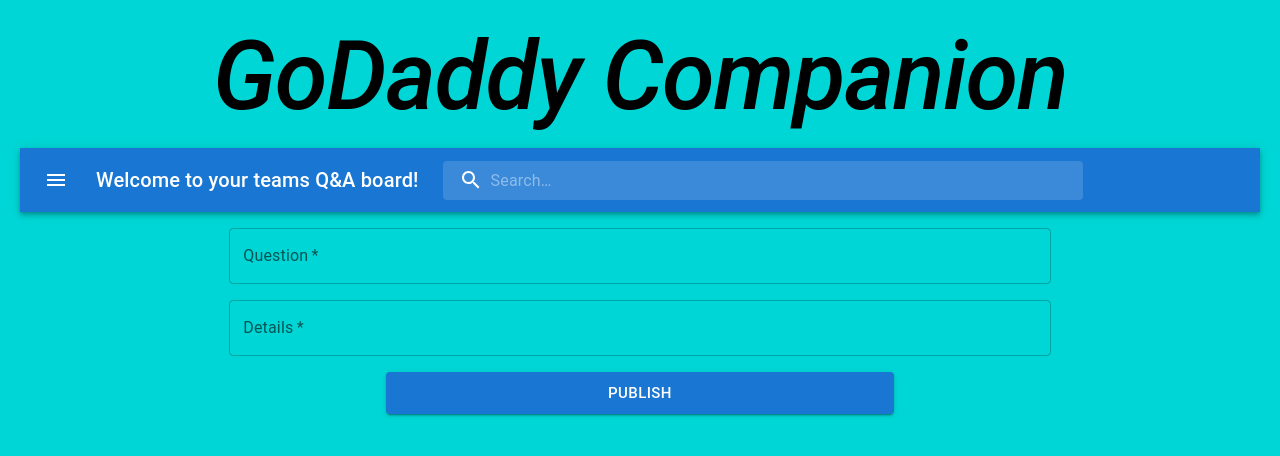
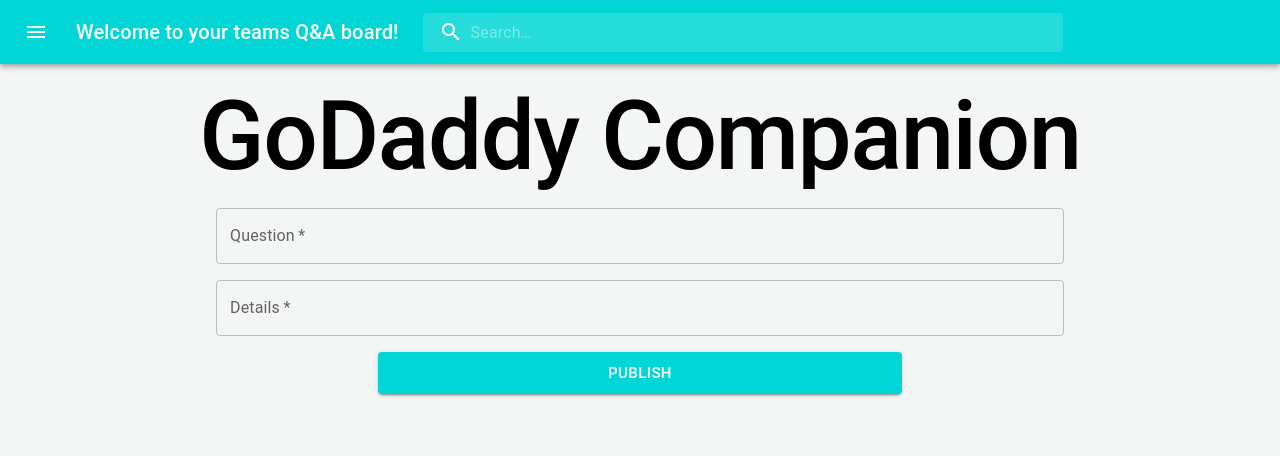
Before and after one commit to FelixRodriguezJr/godaddyproject, a React (Create React App) app: page / in a window 1280 px wide. Shown: the top 456 px of the page. Built offline with nearby package versions, Linux system fonts and the light colour scheme; no server answers; the database is empty.

Commit message:
Styling changes

```diff
--- a/src/App.css
+++ b/src/App.css
@@ -18,7 +18,7 @@
 }
 
 .App-link {
-  color: #61dafb;
+  color: #c8caca;
 }
 
 @keyframes App-logo-spin {
--- a/src/App.js
+++ b/src/App.js
@@ -6,6 +6,22 @@
 import { Button, TextField, Typography, Grid, Box } from '@mui/material';
 import Posts from './components/Posts'
 import SearchBar from './components/SearchBar'
+
+import { createTheme, ThemeProvider } from '@mui/material/styles';
+
+const theme = createTheme({
+  status: {
+    danger: '#e53e3e',
+  },
+  palette: {
+    neutral: {
+      main: '#00d6d5',
+      contrastText: '#fff',
+    },
+  },
+});
+
+
 
 function App() {
   const [content, setContent] = useState('')
@@ -32,15 +48,16 @@
 
   return (
     <><Box />
-      <Box style={{ margin: 20 }}>
+      <Box style={{  }}>
         <Grid container spacing={2} alignItems="center" justifyContent="center">
+        <Grid item xs={12} >
+            <SearchBar></SearchBar>
+          </Grid>
           <Grid item xs={12}>
-            <Typography style={{ textAlign: "center" }} variant="h1" fontStyle='italic' fontWeight="500">GoDaddy Companion</Typography>
+            <Typography style={{ textAlign: "center" }} variant="h1"  fontWeight="500">GoDaddy Companion</Typography>
           </Grid>
 
-          <Grid item xs={12} >
-            <SearchBar></SearchBar>
-          </Grid>
+
 
           <Grid item xs={8} style={{ textAlign: "left" }}>
             <TextField required fullWidth label="Question" value={title} onChange={handleChangeTitle} variant="outlined" />
@@ -53,7 +70,10 @@
           </Grid>
 
           <Grid item xs={5} style={{ textAlign: "center" }}>
-            <Button fullWidth size="large" variant="contained" onClick={createPost}>Publish</Button>
+            <ThemeProvider theme={theme}>
+              <Button fullWidth color="neutral" size="large" variant="contained" onClick={createPost}>Publish</Button>
+            </ThemeProvider>
+
           </Grid>
 
           <Grid item xs={8} justifyContent="center">
--- a/src/components/Post.js
+++ b/src/components/Post.js
@@ -12,6 +12,7 @@
 import { useState } from 'react';
 import moment from 'moment';
 import SendIcon from '@mui/icons-material/Send';
+import { createTheme, ThemeProvider } from '@mui/material/styles';
 
 const style = {
   position: 'absolute',
@@ -24,6 +25,18 @@
   boxShadow: 24,
   p: 7,
 };
+
+const theme = createTheme({
+    status: {
+      danger: '#e53e3e',
+    },
+    palette: {
+      neutral: {
+        main: '#00d6d5',
+        contrastText: '#fff',
+      },
+    },
+  });
 
 export default function Post({ post: { content, timestamp, title } }) {
   const styles = {
@@ -44,16 +57,18 @@
         <div>{moment.unix(timestamp.seconds).startOf('second').fromNow()}</div>
         <Grid container>
           <Grid item xs={8}>
+            <ThemeProvider theme={theme}>
                 <Button
                 style={{ marginTop: 20, marginLeft: 5}}
 
-              color='secondary'
+                color='neutral'
                 variant='outlined'
                 endIcon={<SendIcon />}
                 onClick={handleOpen}
                 >
                 Reply
                 </Button>
+            </ThemeProvider>
           </Grid>
           <Grid item>
             <Typography style={{ marginTop: 27 }}>
@@ -78,9 +93,12 @@
               multiline
               label='Enter Reply'
             ></TextField>
-            <Button onClick={handleClose} color='secondary'>
+            <ThemeProvider theme={theme}>
+                <Button onClick={handleClose} color='neutral'>
                 Submit Reply
                 </Button>
+            </ThemeProvider>
+
           </Box>
         </Modal>
       </CardContent>
--- a/src/components/SearchBar.js
+++ b/src/components/SearchBar.js
@@ -92,6 +92,7 @@
       }}
       open={isMenuOpen}
       onClose={handleMenuClose}
+      onClick={handleProfileMenuOpen}
     >
       <MenuItem onClick={handleMenuClose}>Profile</MenuItem>
       <MenuItem onClick={handleMenuClose}>My account</MenuItem>
@@ -120,7 +121,7 @@
 
   return (
     <Box sx={{ flexGrow: 1 }}>
-      <AppBar position="static">
+      <AppBar position="static" style={{background: '#00d6d5'}}>
         <Toolbar>
           <IconButton
             size="large"
--- a/src/index.css
+++ b/src/index.css
@@ -7,7 +7,7 @@
   -moz-osx-font-smoothing: grayscale;
   background-position: center;
   background-size: cover;
-  background-color:#00d6d5;
+  background-color:#f4f5f5;
 }
 
 code {
```
Lines whose indentation alone changed are shown as unchanged.
